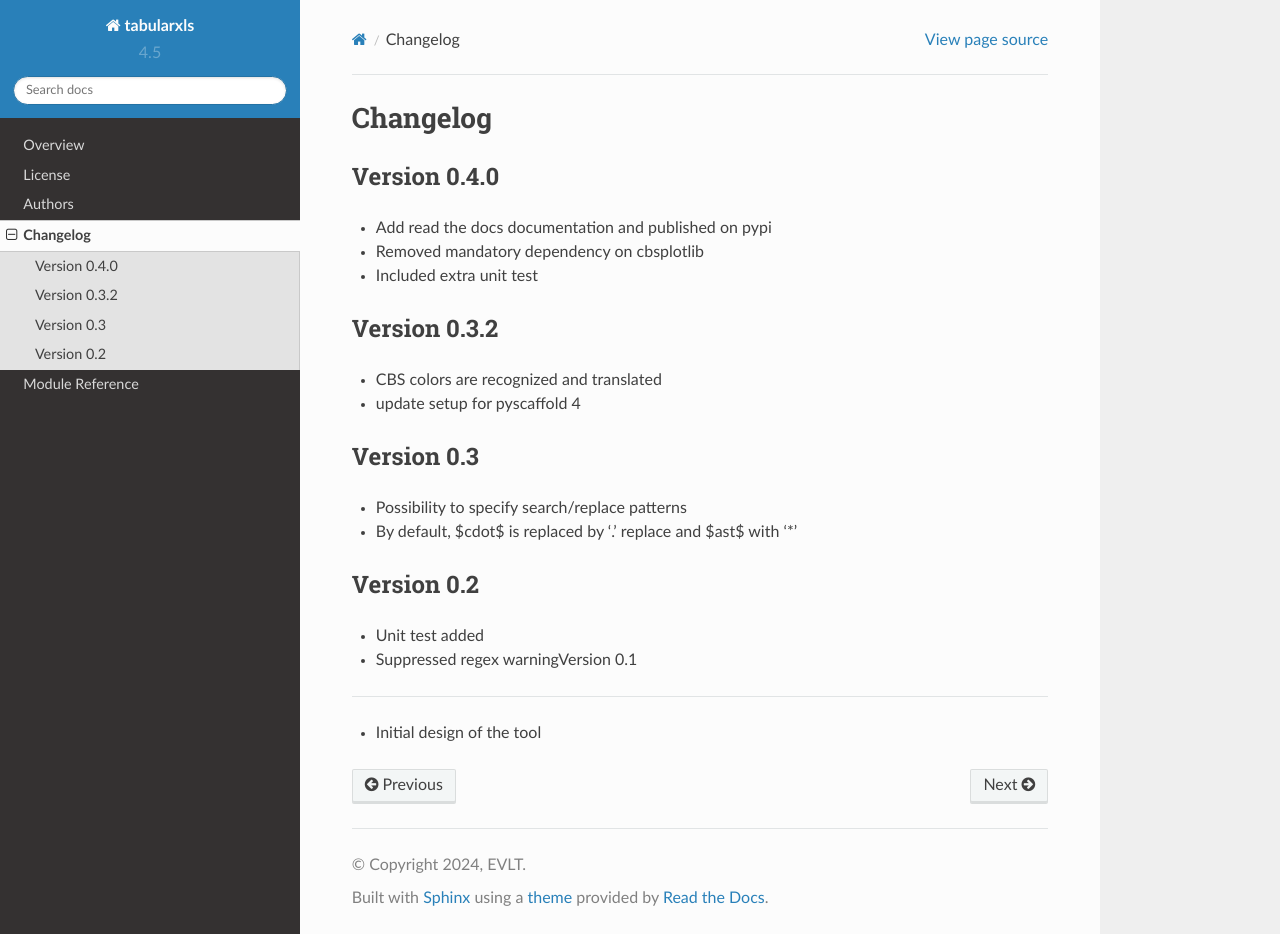
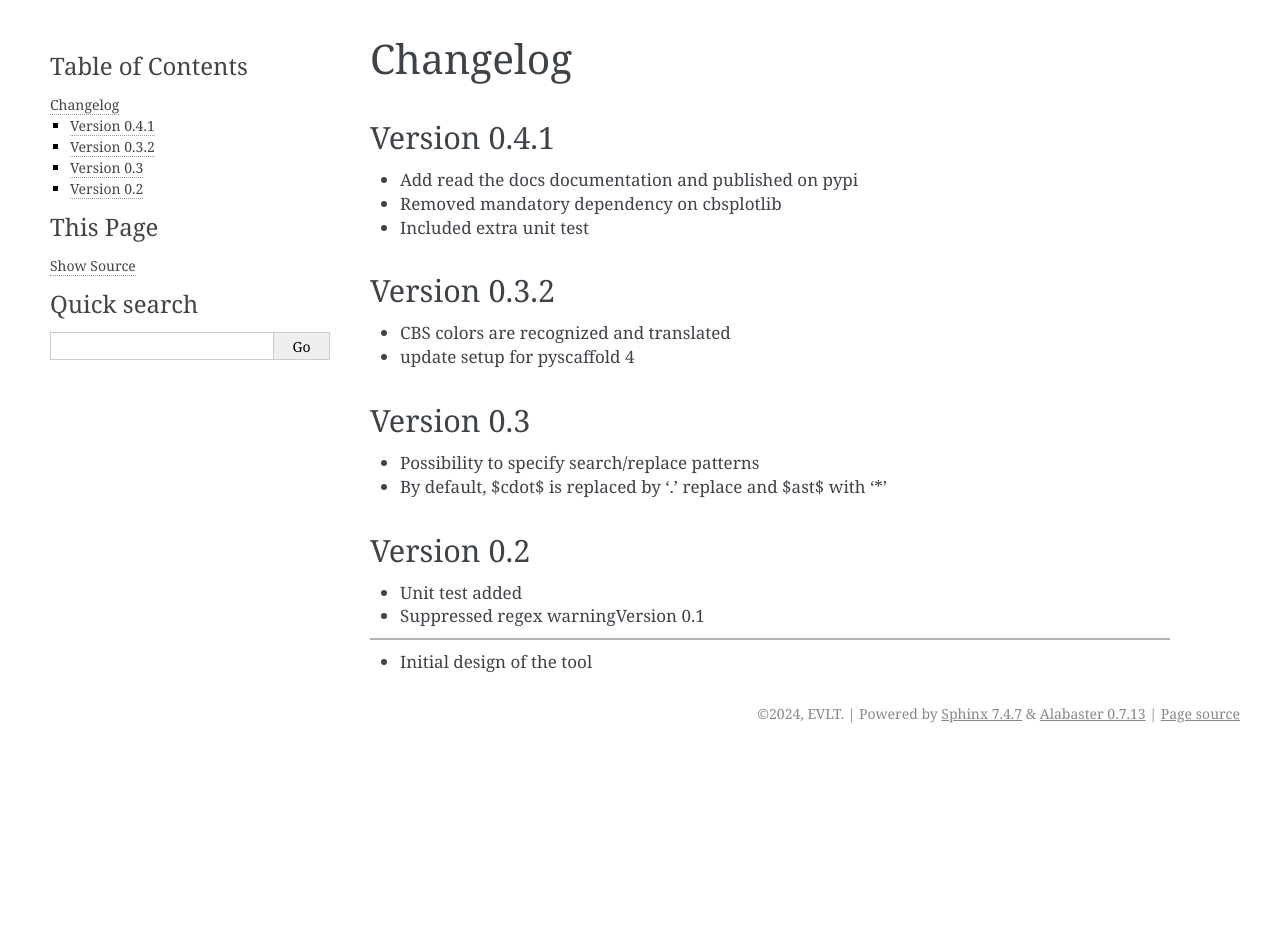
Before and after one commit to eelcovv/tabular2xls, a Sphinx documentation site: the page built from docs/changelog.rst, in a window 1280 px wide and 934 px high. Built offline with Sphinx 7.4.7, drawn with Linux system fonts in a browser that asks for light colours; pages that are not in the unit, such as notebooks, are missing from menus; the version number is read from the project's files by our own code.

Commit message:
release version 0.4.1

```diff
--- a/CHANGELOG.rst
+++ b/CHANGELOG.rst
@@ -2,7 +2,7 @@
 Changelog
 =========
 
-Version 0.4.0
+Version 0.4.1
 =============
 - Add read the docs documentation and published on pypi
 - Removed mandatory dependency on cbsplotlib
--- a/docs/conf.py
+++ b/docs/conf.py
@@ -34,7 +34,7 @@
     from sphinx import apidoc
 
 output_dir = os.path.join(__location__, "api")
-module_dir = os.path.join(__location__, "../src/tabularxls")
+module_dir = os.path.join(__location__, "../src/tabular2xls")
 try:
     shutil.rmtree(output_dir)
 except FileNotFoundError:
@@ -87,7 +87,7 @@
 master_doc = "index"
 
 # General information about the project.
-project = "tabularxls"
+project = "tabular2xls"
 copyright = "2024, EVLT"
 
 # The version info for the project you're documenting, acts as replacement for
@@ -99,7 +99,7 @@
 # If you don’t need the separation provided between version and release,
 # just set them both to the same value.
 try:
-    from tabularxls import __version__ as version
+    from tabular2xls import __version__ as version
 except ImportError:
     version = ""
 
@@ -153,11 +153,12 @@
 
 # The theme to use for HTML and HTML Help pages.  See the documentation for
 # a list of builtin themes.
-html_theme = "sphinx_rtd_theme"
+html_theme = "alabaster"
 
 # Theme options are theme-specific and customize the look and feel of a theme
 # further.  For a list of options available for each theme, see the
 # documentation.
+html_theme_options = {"sidebar_width": "300px", "page_width": "1200px"}
 
 # Add any paths that contain custom themes here, relative to this directory.
 # html_theme_path = []
@@ -225,7 +226,7 @@
 # html_file_suffix = None
 
 # Output file base name for HTML help builder.
-htmlhelp_basename = "tabularxls-doc"
+htmlhelp_basename = "tabular2xls-doc"
 
 
 # -- Options for LaTeX output ------------------------------------------------
@@ -242,7 +243,7 @@
 # Grouping the document tree into LaTeX files. List of tuples
 # (source start file, target name, title, author, documentclass [howto/manual]).
 latex_documents = [
-    ("index", "user_guide.tex", "tabularxls Documentation", "EVLT", "manual")
+    ("index", "user_guide.tex", "tabular2xls Documentation", "EVLT", "manual")
 ]
 
 # The name of an image file (relative to this directory) to place at the top of
--- a/setup.py
+++ b/setup.py
@@ -1,5 +1,5 @@
 """
-    Setup file for tabularxls.
+    Setup file for tabular2xls.
     Use setup.cfg to configure your project.
 
     This file was generated with PyScaffold 4.5.
```
Also changed, not shown: LICENSE.txt.
